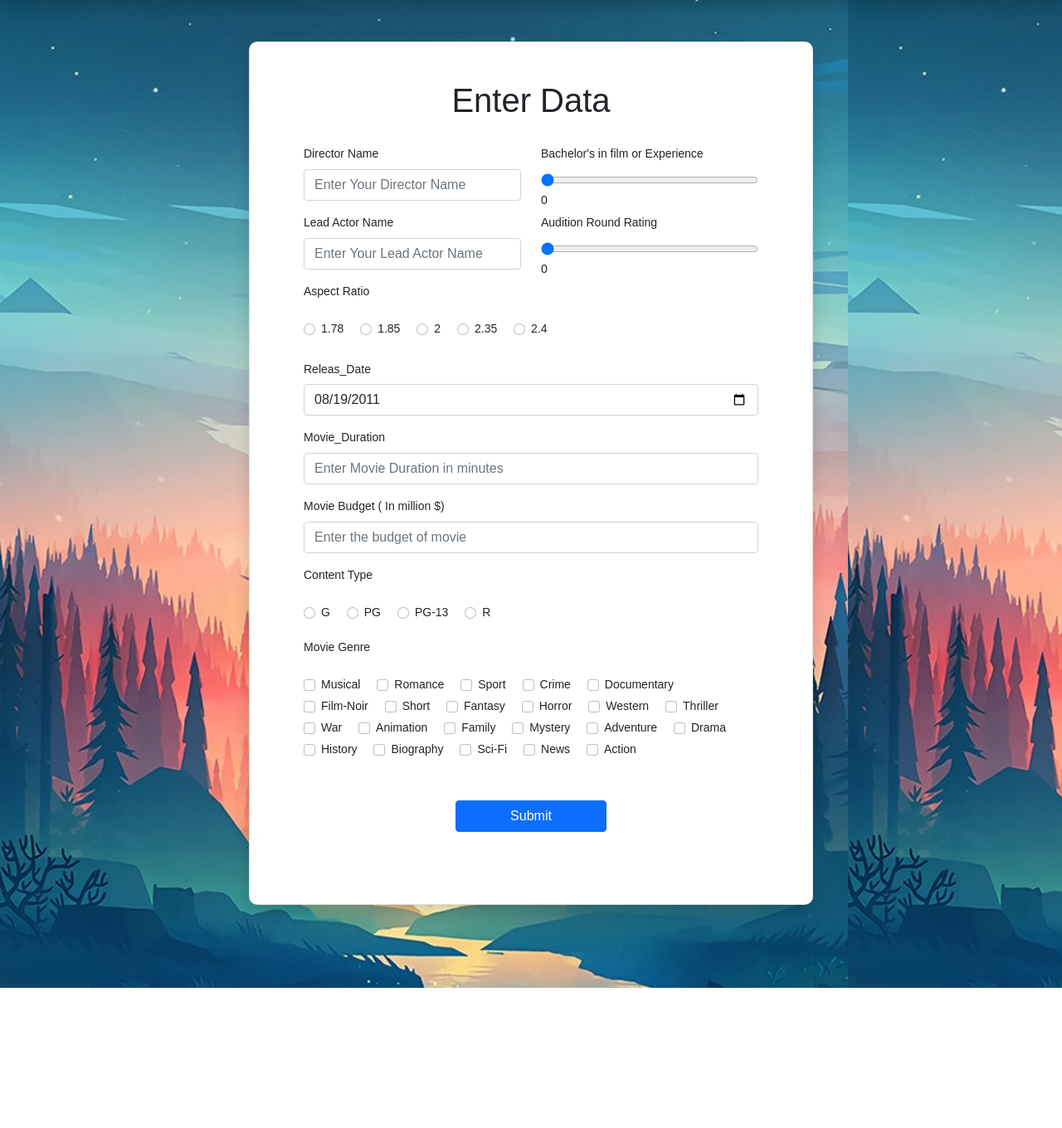
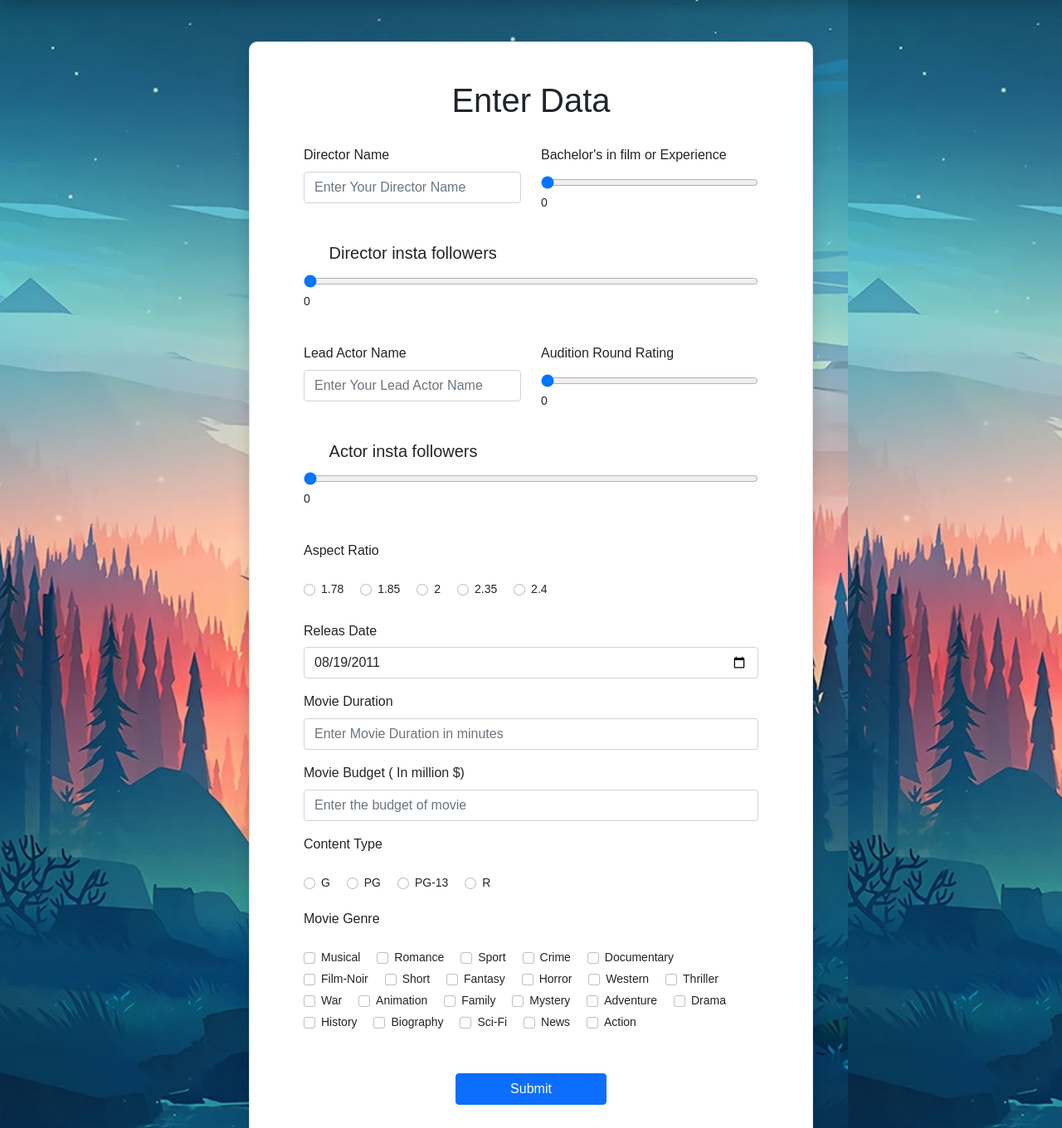
Before and after one commit to kishan-singh-code/Movie-Success-Prediction, a Django app: page /data4 in a window 1280 px wide. Shown: the part 118-1478 px from the top of the page at 83% size. Before the commit the page ends 1309 px from the top, so only its background shows below. Run offline with Django 3.2, Linux system fonts and the light colour scheme; some libraries are stand-ins or nearby versions; some web fonts are replaced.

Commit message:
adding insta

```diff
--- a/home/views.py
+++ b/home/views.py
@@ -363,6 +363,8 @@ def proguser4(request):
         Director_Name = request.POST.get('Director_Name')
         new_director = request.POST.get('new_director')
         new_actor = request.POST.get('new_actor')
+        insta_director = request.POST.get('insta_director')
+        insta_actor = request.POST.get('insta_actor')
         Genre_Musical = request.POST.get('Genre_Musical')
         Genre_Romance = request.POST.get('Genre_Romance')
         Genre_Sport = request.POST.get('Genre_Sport')
@@ -396,6 +398,8 @@ def proguser4(request):
 
         new_actor = str(new_actor)
         new_director = str(new_director)
+        insta_actor = str(insta_actor)
+        insta_director = str(insta_director)
 
         Genre_Musical = str(Genre_Musical)
         Genre_Romance = str(Genre_Romance)
@@ -421,7 +425,7 @@ def proguser4(request):
         Genre_News = str(Genre_News)
         Genre_Action = str(Genre_Action)
 
-        out=run([sys.executable,BASE_DIR +'/static/program/social.py',str(Runtime),str(Aspect_Ratio), str(Content_Rating_Score), str(Genre_Musical), str(Genre_Romance), str(Genre_Sport), str(Genre_Crime), str(Genre_Documentary), str(Genre_Film_Noir), str(Genre_Short), str(Genre_Fantasy), str(Genre_Horror), str(Genre_Comedy), str(Genre_Western), str(Genre_Thriller), str(Genre_War), str(Genre_Animation), str(Genre_Family), str(Genre_Mystery), str(Genre_Adventure), str(Genre_Drama), str(Genre_History), str(Genre_Biography), str(Genre_Sci_Fi), str(Genre_News), str(Genre_Action), str(Release_Month), str(Director_Name), str(Lead_Actor_Name), str(Budget), str(new_actor), str(new_director)],shell=False,stdout=PIPE)
+        out=run([sys.executable,BASE_DIR +'/static/program/social.py',str(Runtime),str(Aspect_Ratio), str(Content_Rating_Score), str(Genre_Musical), str(Genre_Romance), str(Genre_Sport), str(Genre_Crime), str(Genre_Documentary), str(Genre_Film_Noir), str(Genre_Short), str(Genre_Fantasy), str(Genre_Horror), str(Genre_Comedy), str(Genre_Western), str(Genre_Thriller), str(Genre_War), str(Genre_Animation), str(Genre_Family), str(Genre_Mystery), str(Genre_Adventure), str(Genre_Drama), str(Genre_History), str(Genre_Biography), str(Genre_Sci_Fi), str(Genre_News), str(Genre_Action), str(Release_Month), str(Director_Name), str(Lead_Actor_Name), str(Budget), str(new_actor), str(new_director), str(insta_actor), str(insta_director)],shell=False,stdout=PIPE)
         arr=out.stdout.decode("utf-8")
         crr=arr[(len(arr))-3]
         crr=int(crr)
--- a/templates/data1.html
+++ b/templates/data1.html
@@ -119,7 +119,7 @@ contact
 
  <div class="mb-3">
 <div class="form-group row">
-  <label for="example-date-input" class="col-5 col-form-label">Releas_Date</label>
+  <label for="example-date-input" class="col-5 col-form-label">Releas Date</label>
   <div class="col-12">
     <input class="form-control" type="date" name="date" value="2011-08-19" id="example-date-input">
   </div>
@@ -128,7 +128,7 @@ contact
 
 
   <div class="mb-3">
-    <label for="sepal_length" class="form-label">Movie_Duration</label>
+    <label for="sepal_length" class="form-label">Movie Duration</label>
     <input type="number" step="any" class="form-control" id="Runtime" name="Runtime" placeholder="Enter Movie Duration in minutes">
   </div>
 
--- a/templates/data2.html
+++ b/templates/data2.html
@@ -112,7 +112,7 @@ contact
 
  <div class="mb-3">
 <div class="form-group row">
-  <label for="example-date-input" class="col-5 col-form-label">Releas_Date</label>
+  <label for="example-date-input" class="col-5 col-form-label">Releas Date</label>
   <div class="col-12">
     <input class="form-control" type="date" name="date" value="2011-08-19" id="example-date-input">
   </div>
@@ -121,7 +121,7 @@ contact
 
 
   <div class="mb-3">
-    <label for="sepal_length" class="form-label">Movie_Duration</label>
+    <label for="sepal_length" class="form-label">Movie Duration</label>
     <input type="number" step="any" class="form-control" id="Runtime" name="Runtime" placeholder="Enter Movie Duration in minutes">
   </div>
 
--- a/templates/data3.html
+++ b/templates/data3.html
@@ -112,7 +112,7 @@ contact
 
  <div class="mb-3">
 <div class="form-group row">
-  <label for="example-date-input" class="col-5 col-form-label">Releas_Date</label>
+  <label for="example-date-input" class="col-5 col-form-label">Releas Date</label>
   <div class="col-12">
     <input class="form-control" type="date" name="date" value="2011-08-19" id="example-date-input">
   </div>
@@ -121,7 +121,7 @@ contact
 
 
   <div class="mb-3">
-    <label for="sepal_length" class="form-label">Movie_Duration</label>
+    <label for="sepal_length" class="form-label">Movie Duration</label>
     <input type="number" step="any" class="form-control" id="Runtime" name="Runtime" placeholder="Enter Movie Duration in minutes">
   </div>
 
--- a/templates/data4.html
+++ b/templates/data4.html
@@ -4,6 +4,15 @@
 {% block head %}
 
 <link rel="stylesheet" href="/static/css/data_css.css">
+<link rel="stylesheet" href="/static/css/all.min.css">
+
+<style>
+.form-label{
+  font-size:16px;
+}
+</style>
+
+
 
 {% endblock head %}
 {% block title %}
@@ -31,7 +40,7 @@ contact
 {% csrf_token %}
 
 
-<div class="row">
+<div class="row pb-4">
   <div class="col">
     <div class="mb-3">
       <label for="Director_Name" class="form-label">Director Name</label>
@@ -49,10 +58,20 @@ contact
 
 
 
+  <div class="mb-3 pb-4">
+   <div class="range-wrap">
+    <label for="sepal_length customRange3" class="form-label" style="font-size: 20px;"><span style="font-size: 25px; color: #FF347C;"><i class="fab fa-instagram"></i></span>&nbsp;&nbsp;Director insta followers</label>
+    <input type="range" class="range" value="0"  min="0" max="1000" step="1" name="insta_director">
+    <output class="bubble"></output>
+    </div>
+  </div>
 
 
 
-<div class="row">
+
+
+
+<div class="row pb-4">
   <div class="col">
     <div class="mb-3">
       <label for="Lead_Actor_Name" class="form-label">Lead Actor Name</label>
@@ -67,6 +86,16 @@ contact
     </div>
   </div>
 </div>
+
+
+
+  <div class="mb-3 pb-4">
+   <div class="range-wrap">
+    <label for="sepal_length customRange3" class="form-label" style="font-size: 20px;"><span style="font-size: 25px; color: #FF347C;"><i class="fab fa-instagram"></i></span>&nbsp;&nbsp;Actor insta followers</label>
+    <input type="range" class="range" value="0"  min="0" max="1000" step="1" name="insta_actor">
+    <output class="bubble"></output>
+    </div>
+  </div>
 
 
 
@@ -112,7 +141,7 @@ contact
 
  <div class="mb-3">
 <div class="form-group row">
-  <label for="example-date-input" class="col-5 col-form-label">Releas_Date</label>
+  <label for="example-date-input" class="col-5 col-form-label form-label">Releas Date</label>
   <div class="col-12">
     <input class="form-control" type="date" name="date" value="2011-08-19" id="example-date-input">
   </div>
@@ -121,7 +150,7 @@ contact
 
 
   <div class="mb-3">
-    <label for="sepal_length" class="form-label">Movie_Duration</label>
+    <label for="sepal_length" class="form-label">Movie Duration</label>
     <input type="number" step="any" class="form-control" id="Runtime" name="Runtime" placeholder="Enter Movie Duration in minutes">
   </div>
 
@@ -297,5 +326,6 @@ function setBubble(range, bubble) {
 }
 </script>
 
+<script src="/static/js/all.min.js"></script>
 
 {% endblock body %}
--- a/templates/login.html
+++ b/templates/login.html
@@ -79,8 +79,7 @@
           <div class="content">
             <h3>New here ?</h3>
             <p>
-              Lorem ipsum, dolor sit amet consectetur adipisicing elit. Debitis,
-              ex ratione. Aliquid!
+             If you are new here, kindly sign-up for accessing this website.
             </p>
             <button class="btn transparent" id="sign-up-btn">
               Sign up
@@ -92,8 +91,7 @@
           <div class="content">
             <h3>One of us ?</h3>
             <p>
-              Lorem ipsum dolor sit amet consectetur adipisicing elit. Nostrum
-              laboriosam ad deleniti.
+             If you already sign-up, kindly sign-in for accessing the website.
             </p>
             <button class="btn transparent" id="sign-in-btn">
               Sign in
```
Also changed, not shown: static/program/social.py (+100 -16 lines).
